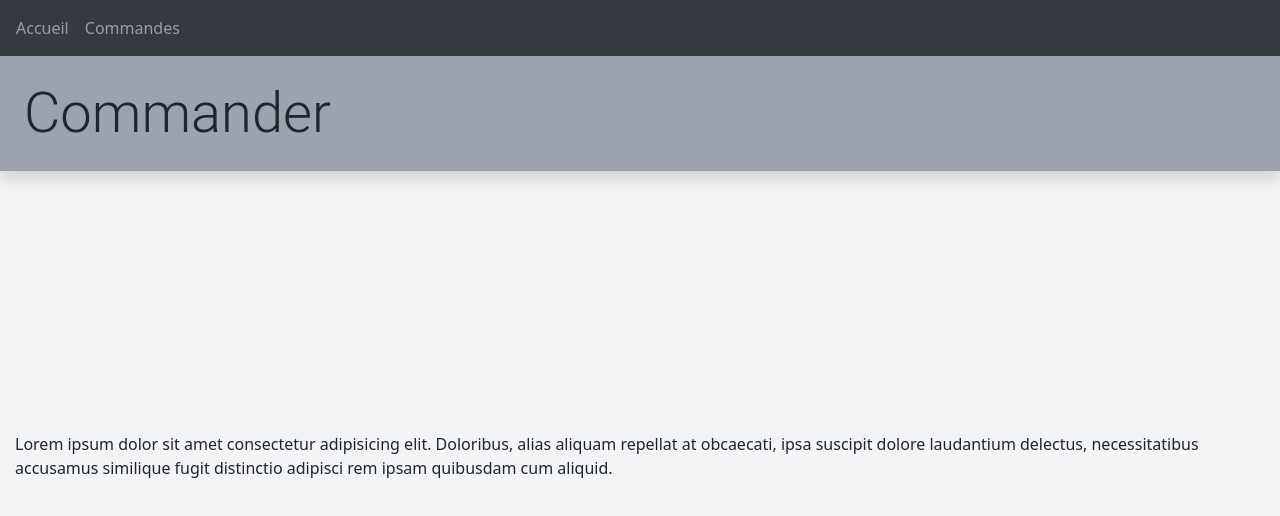
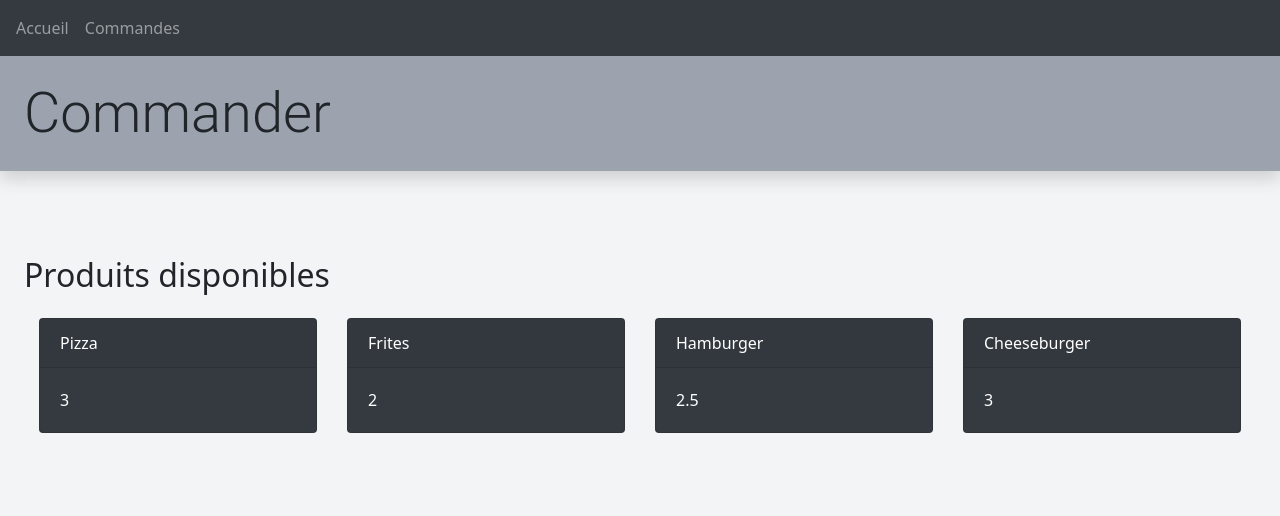
Before and after one commit to NaoDevWeb31/Interface_Commande_NuxtJS, a Nuxt app: page /commandes in a window 1280 px wide. Shown: the top 516 px of the page. Built offline with nearby package versions, Linux system fonts and the light colour scheme.

Commit message:
[MAJ] TUTO Nuxt JS - Produits dispo

```diff
--- a/pages/commandes.vue
+++ b/pages/commandes.vue
@@ -1,11 +1,20 @@
 <template>
     <div>
         <titre-page :titre="titre" />
-        <div class="container">
-            Lorem ipsum dolor sit amet consectetur adipisicing elit. Doloribus,
-            alias aliquam repellat at obcaecati, ipsa suscipit dolore laudantium
-            delectus, necessitatibus accusamus similique fugit distinctio
-            adipisci rem ipsam quibusdam cum aliquid.
+        <div class="absolute top-1/4 left-0 w-screen">
+            <h2 class="mx-6 mb-6 h2">Produits disponibles</h2>
+            <div class="card-deck mx-6">
+                <div
+                    v-for="produit in produits"
+                    :key="produit.nom"
+                    class="card text-white bg-dark mb-3 w-auto"
+                >
+                    <div class="card-header">{{ produit.nom }}</div>
+                    <div class="card-body">
+                        <p class="card-text">{{ produit.prix }}</p>
+                    </div>
+                </div>
+            </div>
         </div>
     </div>
 </template>
@@ -20,6 +29,12 @@ export default {
     data() {
         return {
             titre: "Commander",
+            produits: [
+                { nom: "Pizza", prix: 3.0 },
+                { nom: "Frites", prix: 2.0 },
+                { nom: "Hamburger", prix: 2.5 },
+                { nom: "Cheeseburger", prix: 3.0 },
+            ],
         };
     },
 };
```
